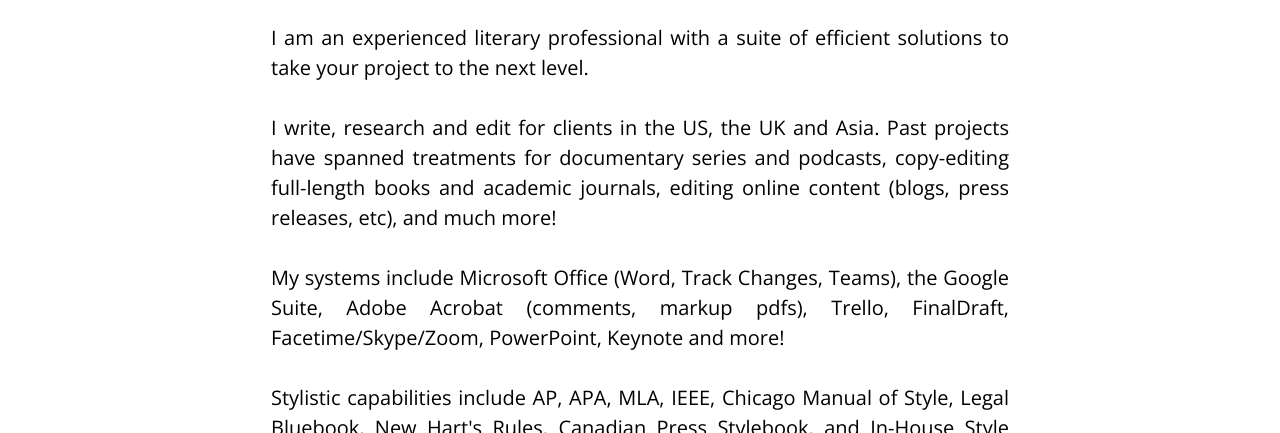
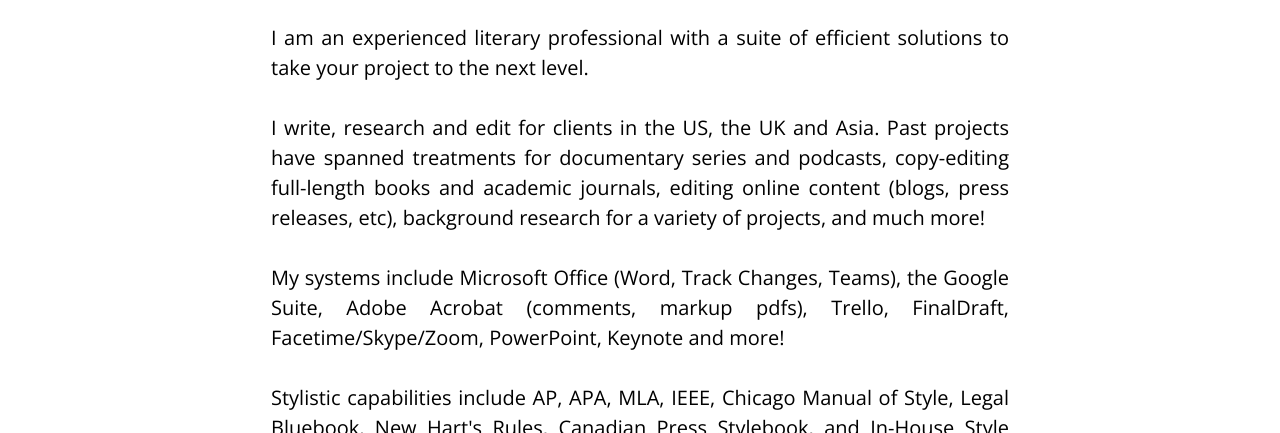
Before and after one commit to gnardihuffman/nardi-editorial, a plain HTML site: page index.html in a window 1280 px wide. Shown: the part 680-1113 px from the top of the page. Drawn offline with nearby package versions, Linux system fonts and the light colour scheme.

Commit message:
more para updates

```diff
--- a/index.html
+++ b/index.html
@@ -43,7 +43,7 @@
         <div class="again">
             <p>I am an experienced literary professional with a suite of efficient solutions to take your project to the next level. </p>
             <br>
-            <p class="services-para">I write, research and edit for clients in the US, the UK and Asia. Past projects have spanned treatments for documentary series and podcasts, copy-editing full-length books and academic journals, editing online content (blogs, press releases, etc), and much more! </p>
+            <p class="services-para">I write, research and edit for clients in the US, the UK and Asia. Past projects have spanned treatments for documentary series and podcasts, copy-editing full-length books and academic journals, editing online content (blogs, press releases, etc), background research for a variety of projects, and much more! </p>
             <br>
             <p class="services-para">My systems include Microsoft Office (Word, Track Changes, Teams), the Google Suite, Adobe Acrobat (comments, markup pdfs), Trello, FinalDraft, Facetime/Skype/Zoom, PowerPoint, Keynote and more!</p>
             <br>
```
